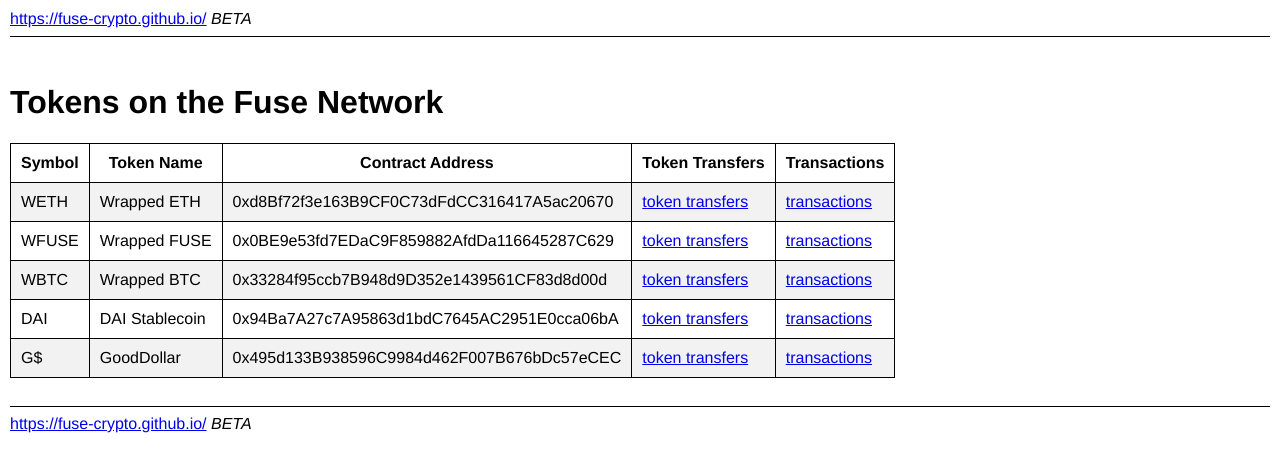
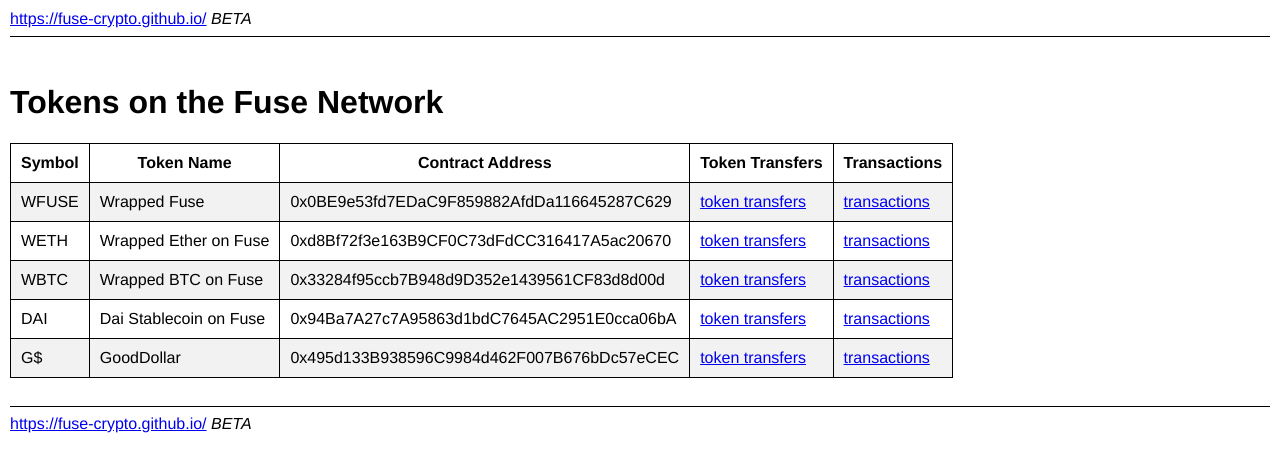
Before and after one commit to Fuse-Crypto/fuse-crypto.github.io, a Jekyll site: the page built from tokens/index.md, in a window 1280 px wide. Shown: the top 472 px of the page. Built offline with Jekyll 4.4.1, drawn with Linux system fonts in a browser that asks for light colours.

Commit message:
Update tokens.yml

```diff
--- a/_data/tokens.yml
+++ b/_data/tokens.yml
@@ -1,19 +1,17 @@
-
+- symbol: 'WFUSE'
+  name: 'Wrapped Fuse'
+  address: '0x0BE9e53fd7EDaC9F859882AfdDa116645287C629'
 
 - symbol: 'WETH'
-  name: 'Wrapped ETH'
+  name: 'Wrapped Ether on Fuse'
   address: '0xd8Bf72f3e163B9CF0C73dFdCC316417A5ac20670'
 
-- symbol: 'WFUSE'
-  name: 'Wrapped FUSE'
-  address: '0x0BE9e53fd7EDaC9F859882AfdDa116645287C629'
-
 - symbol: 'WBTC'
-  name: 'Wrapped BTC'
+  name: 'Wrapped BTC on Fuse'
   address: '0x33284f95ccb7B948d9D352e1439561CF83d8d00d'
 
 - symbol: 'DAI'
-  name: 'DAI Stablecoin'
+  name: 'Dai Stablecoin on Fuse'
   address: '0x94Ba7A27c7A95863d1bdC7645AC2951E0cca06bA'
 
 - symbol: 'G$'
```
